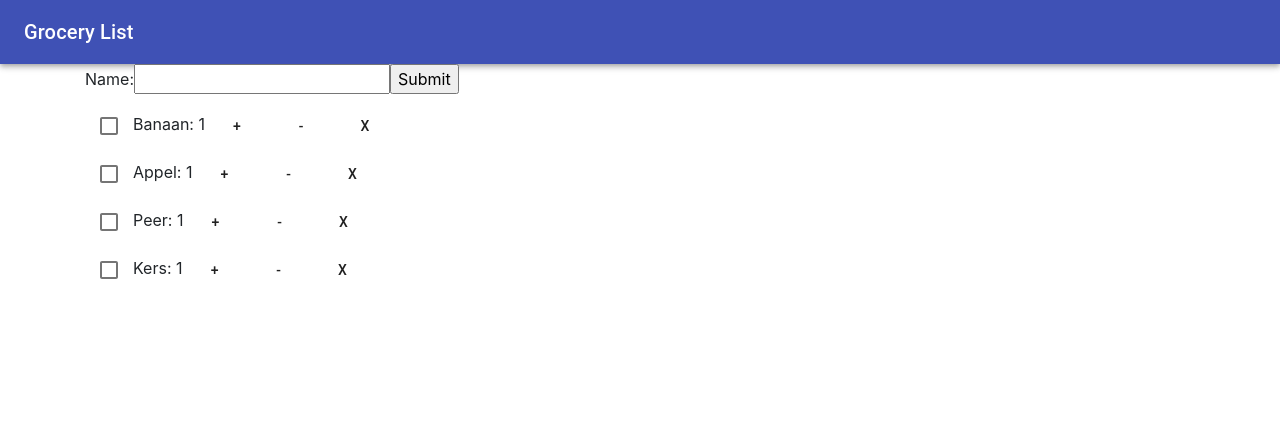
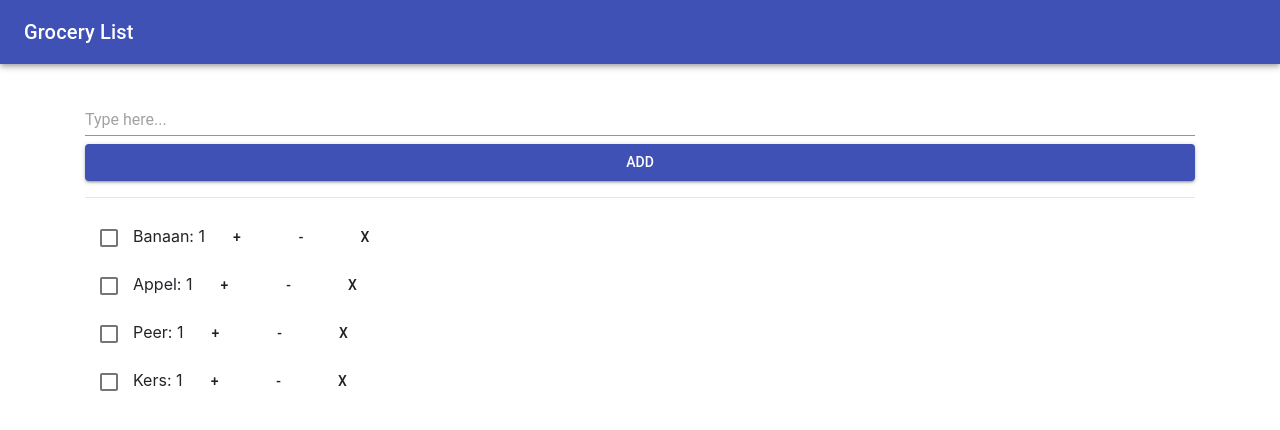
Before and after one commit to kpapijnenburg/grocery-list, a React (Create React App) app: page / in a window 1280 px wide. Shown: the top 430 px of the page. Built offline with nearby package versions, Linux system fonts and the light colour scheme.

Commit message:
Redid layout

```diff
--- a/src/components/toolbar.jsx
+++ b/src/components/toolbar.jsx
@@ -16,32 +16,25 @@ class Toolbar extends Component {
   render() {
     const { onAdd } = this.props;
     return (
-      <form>
-        <label>
-          Name:
-          <input type="text" name="name" />
-        </label>
-        <input onClick={this.onAdd} type="submit" value="Submit" />
-      </form>
-      // <div>
-      //   <br />
-      //   <TextField
-      //     placeholder="Type here..."
-      //     margin="normal"
-      //     fullWidth={true}
-      //     type="text"
-      //   />
-      //   <br />
-      //   <Button
-      //     variant="contained"
-      //     color="primary"
-      //     fullWidth={true}
-      //     onClick={onAdd}
-      //   >
-      //     Add
-      //   </Button>
-      //   <hr />
-      // </div>
+      <div>
+        <br />
+        <TextField
+          placeholder="Type here..."
+          margin="normal"
+          fullWidth={true}
+          type="text"
+        />
+        <br />
+        <Button
+          variant="contained"
+          color="primary"
+          fullWidth={true}
+          onClick={onAdd}
+        >
+          Add
+        </Button>
+        <hr />
+      </div>
     );
   }
 }
```
